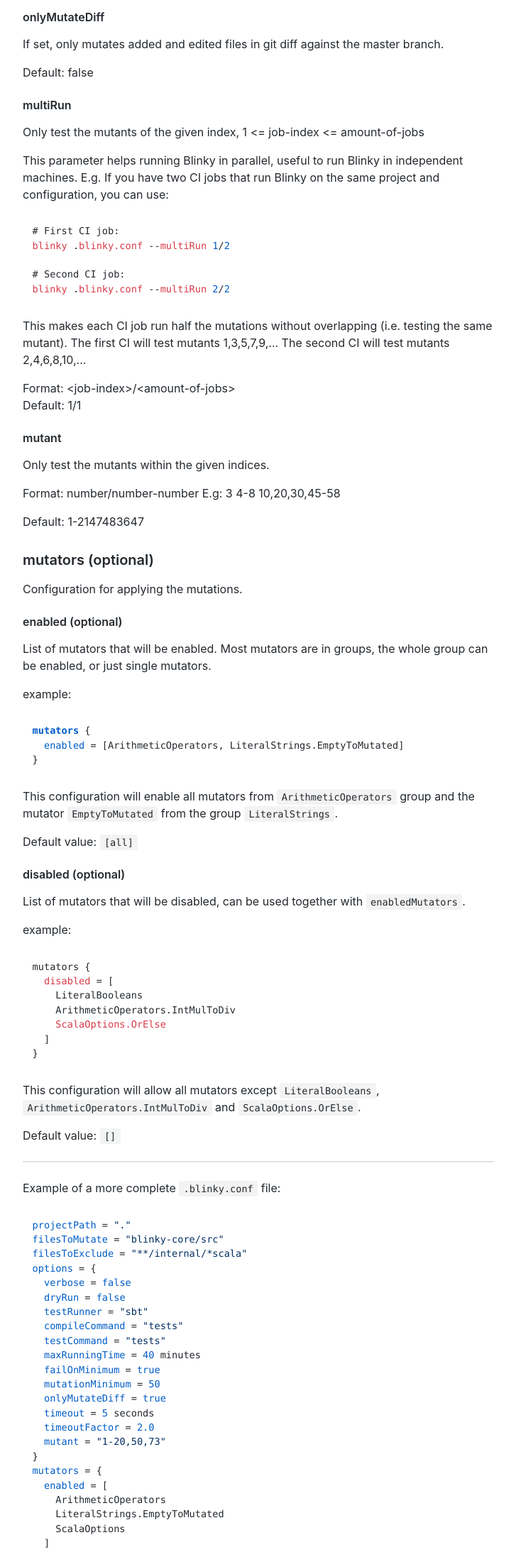
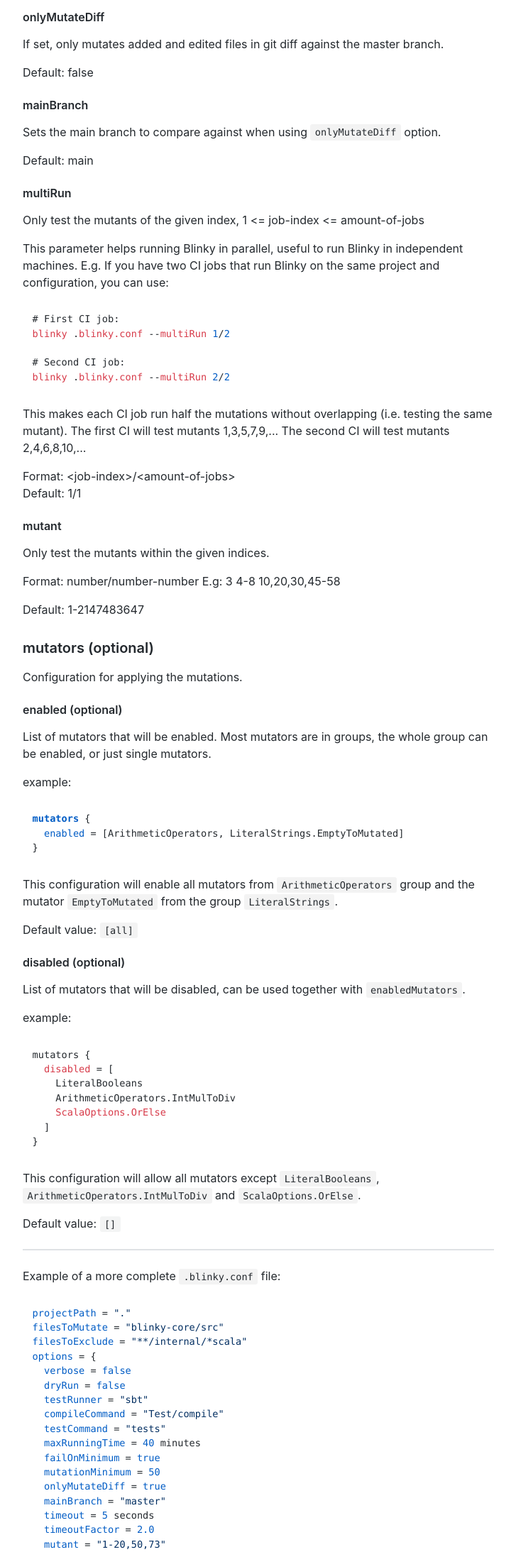
Before and after one commit to RCMartins/blinky, a plain HTML site: page docs/configuration.html in a window 1280 px wide. Shown: the part 2700-4887 px from the top of the page at 71% size, without its empty margins (276-1003 px from the left). Drawn offline with nearby package versions, Linux system fonts and the light colour scheme.

Commit message:
Deploy website
Deploy website version based on c36437496599dda86786ad04d1ebed09354b2dca

```diff
--- a/docs/configuration.html
+++ b/docs/configuration.html
@@ -125,6 +125,9 @@
 <h4><a class="anchor" aria-hidden="true" id="onlymutatediff"></a><a href="#onlymutatediff" aria-hidden="true" class="hash-link"><svg class="hash-link-icon" aria-hidden="true" height="16" version="1.1" viewBox="0 0 16 16" width="16"><path fill-rule="evenodd" d="M4 9h1v1H4c-1.5 0-3-1.69-3-3.5S2.55 3 4 3h4c1.45 0 3 1.69 3 3.5 0 1.41-.91 2.72-2 3.25V8.59c.58-.45 1-1.27 1-2.09C10 5.22 8.98 4 8 4H4c-.98 0-2 1.22-2 2.5S3 9 4 9zm9-3h-1v1h1c1 0 2 1.22 2 2.5S13.98 12 13 12H9c-.98 0-2-1.22-2-2.5 0-.83.42-1.64 1-2.09V6.25c-1.09.53-2 1.84-2 3.25C6 11.31 7.55 13 9 13h4c1.45 0 3-1.69 3-3.5S14.5 6 13 6z"></path></svg></a>onlyMutateDiff</h4>
 <p>If set, only mutates added and edited files in git diff against the master branch.</p>
 <p>Default: false</p>
+<h4><a class="anchor" aria-hidden="true" id="mainbranch"></a><a href="#mainbranch" aria-hidden="true" class="hash-link"><svg class="hash-link-icon" aria-hidden="true" height="16" version="1.1" viewBox="0 0 16 16" width="16"><path fill-rule="evenodd" d="M4 9h1v1H4c-1.5 0-3-1.69-3-3.5S2.55 3 4 3h4c1.45 0 3 1.69 3 3.5 0 1.41-.91 2.72-2 3.25V8.59c.58-.45 1-1.27 1-2.09C10 5.22 8.98 4 8 4H4c-.98 0-2 1.22-2 2.5S3 9 4 9zm9-3h-1v1h1c1 0 2 1.22 2 2.5S13.98 12 13 12H9c-.98 0-2-1.22-2-2.5 0-.83.42-1.64 1-2.09V6.25c-1.09.53-2 1.84-2 3.25C6 11.31 7.55 13 9 13h4c1.45 0 3-1.69 3-3.5S14.5 6 13 6z"></path></svg></a>mainBranch</h4>
+<p>Sets the main branch to compare against when using <code>onlyMutateDiff</code> option.</p>
+<p>Default: main</p>
 <h4><a class="anchor" aria-hidden="true" id="multirun"></a><a href="#multirun" aria-hidden="true" class="hash-link"><svg class="hash-link-icon" aria-hidden="true" height="16" version="1.1" viewBox="0 0 16 16" width="16"><path fill-rule="evenodd" d="M4 9h1v1H4c-1.5 0-3-1.69-3-3.5S2.55 3 4 3h4c1.45 0 3 1.69 3 3.5 0 1.41-.91 2.72-2 3.25V8.59c.58-.45 1-1.27 1-2.09C10 5.22 8.98 4 8 4H4c-.98 0-2 1.22-2 2.5S3 9 4 9zm9-3h-1v1h1c1 0 2 1.22 2 2.5S13.98 12 13 12H9c-.98 0-2-1.22-2-2.5 0-.83.42-1.64 1-2.09V6.25c-1.09.53-2 1.84-2 3.25C6 11.31 7.55 13 9 13h4c1.45 0 3-1.69 3-3.5S14.5 6 13 6z"></path></svg></a>multiRun</h4>
 <p>Only test the mutants of the given index, 1 &lt;= job-index &lt;= amount-of-jobs</p>
 <p>This parameter helps running Blinky in parallel, useful to run Blinky in independent machines.
@@ -183,12 +186,13 @@
   <span class="hljs-attr">verbose</span> = <span class="hljs-literal">false</span>
   <span class="hljs-attr">dryRun</span> = <span class="hljs-literal">false</span>
   <span class="hljs-attr">testRunner</span> = <span class="hljs-string">"sbt"</span>
-  <span class="hljs-attr">compileCommand</span> = <span class="hljs-string">"tests"</span>
+  <span class="hljs-attr">compileCommand</span> = <span class="hljs-string">"Test/compile"</span>
   <span class="hljs-attr">testCommand</span> = <span class="hljs-string">"tests"</span>
   <span class="hljs-attr">maxRunningTime</span> = <span class="hljs-number">40</span> minutes
   <span class="hljs-attr">failOnMinimum</span> = <span class="hljs-literal">true</span>
   <span class="hljs-attr">mutationMinimum</span> = <span class="hljs-number">50</span>
   <span class="hljs-attr">onlyMutateDiff</span> = <span class="hljs-literal">true</span>
+  <span class="hljs-attr">mainBranch</span> = <span class="hljs-string">"master"</span>
   <span class="hljs-attr">timeout</span> = <span class="hljs-number">5</span> seconds
   <span class="hljs-attr">timeoutFactor</span> = <span class="hljs-number">2.0</span>
   <span class="hljs-attr">mutant</span> = <span class="hljs-string">"1-20,50,73"</span>
```
Also changed, not shown: docs/configuration/index.html (+5 -1 lines).
